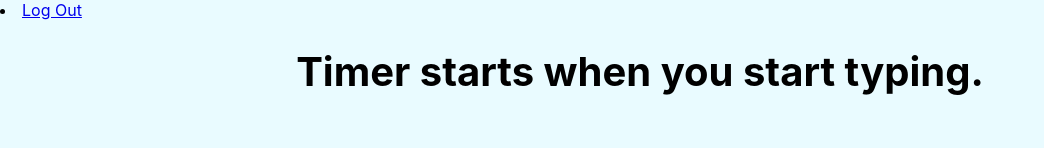
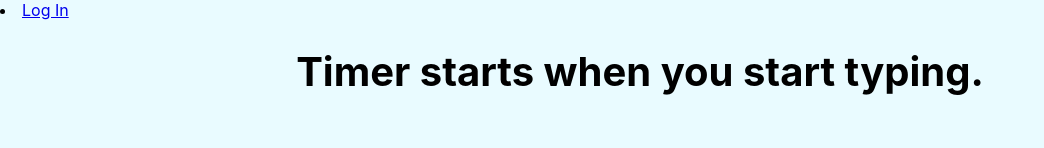
Before and after one commit to PixlDix/Computer-Science-Internal-Assessment, a React (Create React App) app in the folder typeway/: page /typingTest in a window 1280 px wide. Shown: the top 148 px of the page, without its empty margins (0-1044 px from the left). Built offline with nearby package versions, Linux system fonts and the light colour scheme.

Commit message:
before adding firebase

```diff
--- a/typeway/package.json
+++ b/typeway/package.json
@@ -6,11 +6,13 @@
     "@testing-library/jest-dom": "^4.2.4",
     "@testing-library/react": "^9.4.0",
     "@testing-library/user-event": "^7.2.1",
+    "firebase": "^7.8.0",
     "react": "^16.12.0",
     "react-dom": "^16.12.0",
+    "react-redux": "^7.2.0",
     "react-router-dom": "^5.1.2",
     "react-scripts": "3.3.1",
-    "firebase": "^7.8.0",
+    "redux": "^4.0.5",
     "save": "^2.4.0"
   },
   "scripts": {
--- a/typeway/src/options_screen.js
+++ b/typeway/src/options_screen.js
@@ -6,7 +6,7 @@ const options_screen = () => {
     return(
         <div>
             <div>
-                <li><NavLink to="/">Log Out</NavLink></li>
+                <li><NavLink to="/signinform">Log In</NavLink></li>
             </div>
 
             <div>
--- a/typeway/src/results_screen.js
+++ b/typeway/src/results_screen.js
@@ -11,7 +11,7 @@ class Results_screen extends Component {
         return(
             <div>
                 <div>
-                    <li><NavLink to="/">Log Out</NavLink></li>
+                    <li><NavLink to="/signinform">Log In</NavLink></li>
                 </div>
 
                 <div>
@@ -23,13 +23,7 @@ class Results_screen extends Component {
                         Characters per minute: {totalLetters.history.location.state.totalLetters.length} <br />
                         Accuracy: {Math.round(correctLetters.history.location.state.correctLetters.length / (correctLetters.history.location.state.correctLetters.length + incorrectLetters.history.location.state.incorrectLetters.length) * 100) } % <br />
                     </h2>
-                    <h2>Average Words per minute: must be logged in for this feature <br />
-                        Average Characters per minute: must be logged in for this feature <br />
-                        Average Accuracy: must be logged in for this feature <br />
-                    </h2>
-                    <h2>Highest Words per minute: must be logged in for this feature <br />
-                        Highest Characters per minute: must be logged in for this feature
-                    </h2>
+                    <h2>Log in for more features</h2>
                 </div>
 
                 <div>
--- a/typeway/src/typingTest.js
+++ b/typeway/src/typingTest.js
@@ -47,7 +47,7 @@ class typingTest extends Component {
         return(
             <div>
                 <div id='logOutButton'>
-                    <li><NavLink to="/">Log Out</NavLink></li>
+                    <li><NavLink to="/signinform">Log In</NavLink></li>
                 </div>
 
                 <div id='typingTestHelpText'>
```
Also changed, not shown: 1 other file (tests, documents, lock files or other folders).
